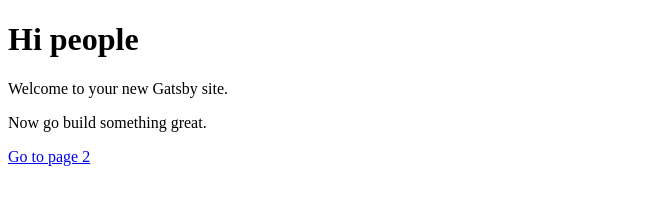
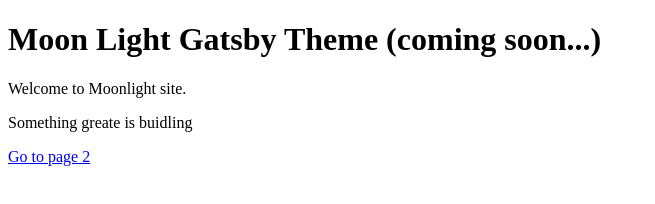
Before and after one commit to yogeshkotadiya/MoonLight, a Gatsby site: page / in a window 1280 px wide. Shown: the whole page, without its empty margins (0-655 px from the left). Built offline with nearby package versions, Linux system fonts and the light colour scheme; Gatsby itself is replaced by a stand-in of ours.

Commit message:
changed default title

```diff
--- a/src/pages/index.js
+++ b/src/pages/index.js
@@ -3,9 +3,9 @@
 
 const IndexPage = () => (
   <div>
-    <h1>Hi people</h1>
-    <p>Welcome to your new Gatsby site.</p>
-    <p>Now go build something great.</p>
+    <h1>Moon Light Gatsby Theme (coming soon...)</h1>
+    <p>Welcome to Moonlight site.</p>
+    <p>Something greate is buidling</p>
     <Link to="/page-2/">Go to page 2</Link>
   </div>
 )
```
